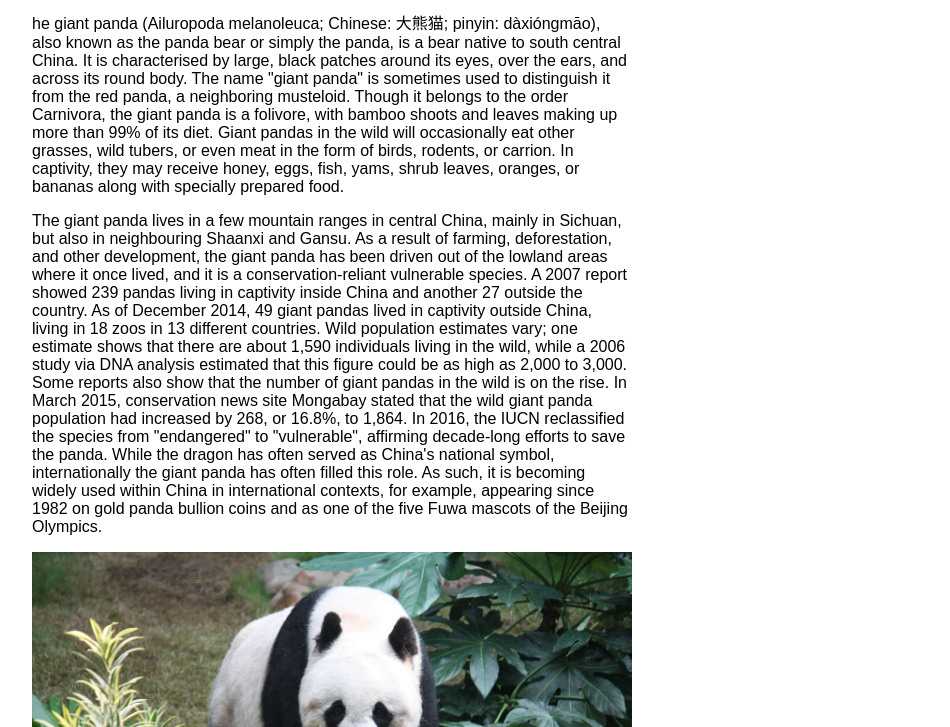
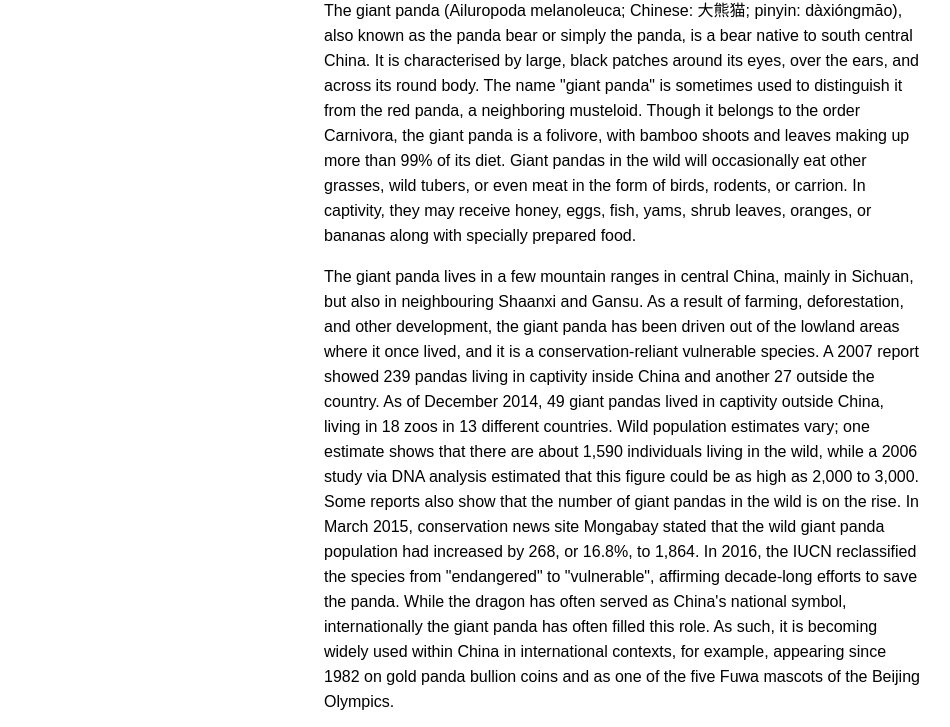
Before and after one commit to mariamickols/GiantPanda, a plain HTML site: page index.html in a window 1280 px wide. Shown: the part 88-815 px from the top of the page, without its empty margins (16-966 px from the left). Drawn offline with Linux system fonts and the light colour scheme.

Commit message:
Changed row height and corrected misspelling in text

```diff
--- a/index.html
+++ b/index.html
@@ -14,7 +14,7 @@
 
         <h1>Giant Panda</h1>
 
-        <p>he giant panda (Ailuropoda melanoleuca; Chinese: 大熊猫; pinyin: dàxióngmāo), also known as the panda bear or
+        <p>The giant panda (Ailuropoda melanoleuca; Chinese: 大熊猫; pinyin: dàxióngmāo), also known as the panda bear or
             simply
             the panda, is a bear native to south central China. It is characterised by large, black patches around its
             eyes,
--- a/pandastyle.css
+++ b/pandastyle.css
@@ -1,5 +1,6 @@
 body{
 font-family: Arial;
+line-height: 25px;
 }
 
 img {
@@ -8,5 +9,5 @@ img {
 
 .column{
     width: 600px;
-margin: 40px;
+    margin: 40px auto;
 }
```
